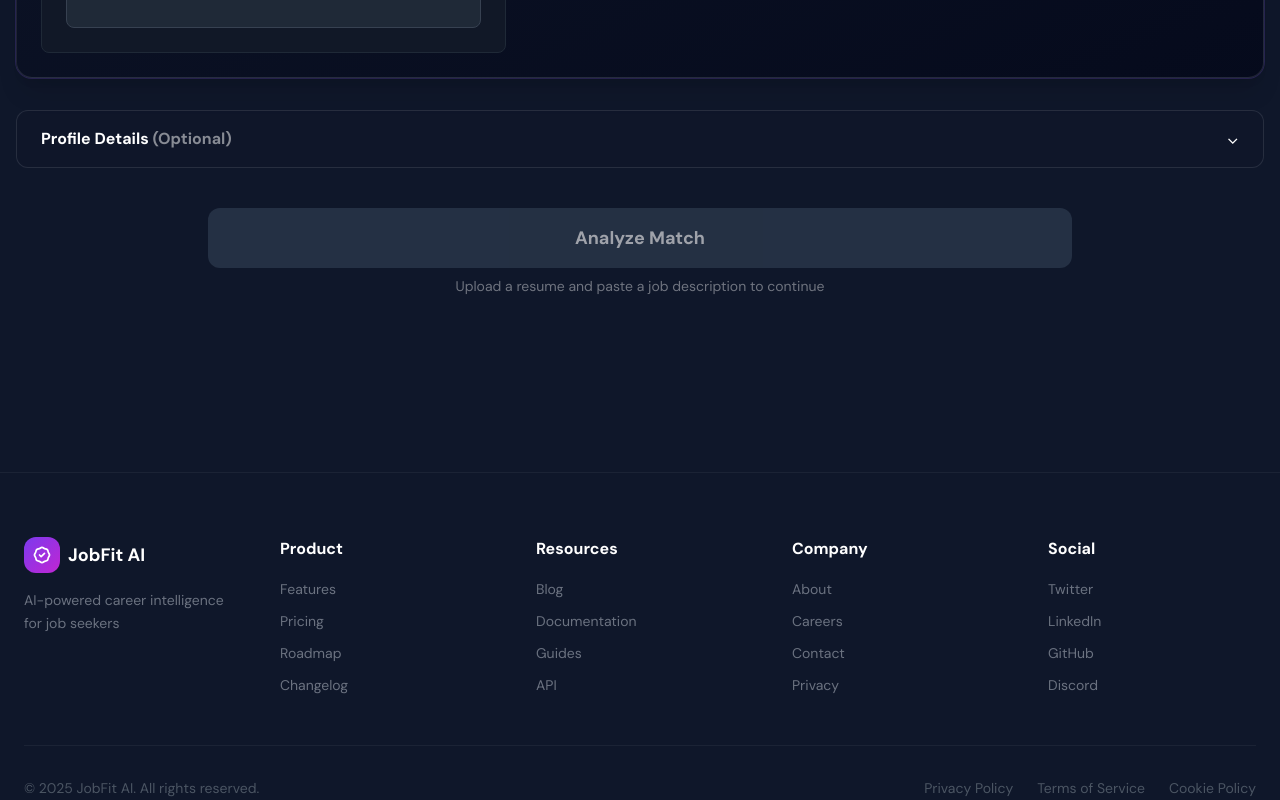
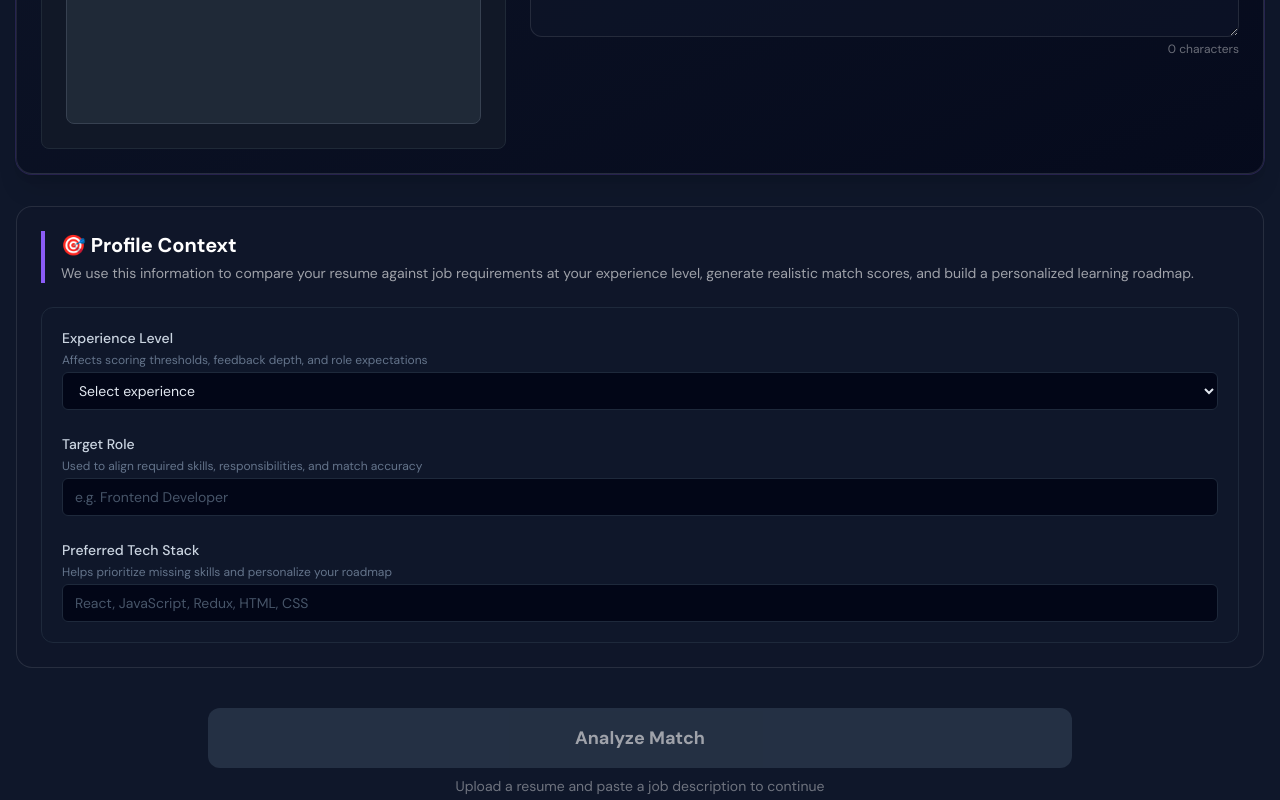
Before and after one commit to Kritika-Sharma7/JobFitAI, a React (Vite) app in the folder frontend/: page /analyze in a window 1280 px wide. Shown: the part 560-1360 px from the top of the page. Built offline with nearby package versions, Linux system fonts and the light colour scheme; no server answers.

Commit message:
minor UI changes in phase4

```diff
--- a/frontend/src/components/resume/ProfileSetup.jsx
+++ b/frontend/src/components/resume/ProfileSetup.jsx
@@ -16,23 +16,20 @@ export default function ProfileSetup({ onProfileChange }) {
     };
 
     setProfile(updatedProfile);
-
-    if (onProfileChange) {
-      onProfileChange(updatedProfile);
-    }
+    onProfileChange?.(updatedProfile);
   };
 
   return (
-    <div className="rounded-xl border border-slate-800 bg-slate-900 p-5 space-y-5">
-      <h2 className="text-lg font-semibold text-white">
-        Profile Details
-      </h2>
+    <div className="rounded-xl border border-slate-800 bg-slate-900 p-5 space-y-6">
 
       {/* Experience Level */}
       <div className="space-y-1">
-        <label className="text-sm text-slate-400">
+        <label className="text-sm font-medium text-slate-300">
           Experience Level
         </label>
+        <p className="text-xs text-slate-500">
+          Affects scoring thresholds, feedback depth, and role expectations
+        </p>
         <select
           name="experience"
           value={profile.experience}
@@ -51,9 +48,12 @@ export default function ProfileSetup({ onProfileChange }) {
 
       {/* Target Role */}
       <div className="space-y-1">
-        <label className="text-sm text-slate-400">
+        <label className="text-sm font-medium text-slate-300">
           Target Role
         </label>
+        <p className="text-xs text-slate-500">
+          Used to align required skills, responsibilities, and match accuracy
+        </p>
         <input
           type="text"
           name="role"
@@ -69,21 +69,25 @@ export default function ProfileSetup({ onProfileChange }) {
 
       {/* Tech Stack */}
       <div className="space-y-1">
-        <label className="text-sm text-slate-400">
+        <label className="text-sm font-medium text-slate-300">
           Preferred Tech Stack
         </label>
+        <p className="text-xs text-slate-500">
+          Helps prioritize missing skills and personalize your roadmap
+        </p>
         <input
           type="text"
           name="techStack"
           value={profile.techStack}
           onChange={handleChange}
-          placeholder="React, Node.js, MongoDB"
+          placeholder="React, JavaScript, Redux, HTML, CSS"
           className="w-full rounded-md bg-slate-950 border border-slate-800
                      px-3 py-2 text-sm text-slate-200
                      placeholder:text-slate-600
                      focus:outline-none focus:ring-1 focus:ring-indigo-500"
         />
       </div>
+
     </div>
   );
 }
--- a/frontend/src/pages/AnalyzeJD.jsx
+++ b/frontend/src/pages/AnalyzeJD.jsx
@@ -672,7 +672,8 @@ function AnalyzeJD() {
 
   /* -------------------- UI -------------------- */
   return (
-    <div className="relative min-h-screen pb-24">
+    <div className="relative min-h-screen pb-24 pt-24">
+
 
       {/* ---------- PRIMARY ACTION ZONE ---------- */}
       <section className="max-w-7xl mx-auto mt-10 px-4">
@@ -722,26 +723,26 @@ function AnalyzeJD() {
 
       {/* ---------- OPTIONAL PROFILE DETAILS ---------- */}
       <section className="max-w-7xl mx-auto mt-8 px-4">
-        <details className="group rounded-xl border border-white/10 bg-slate-900/60">
-          <summary
-            className="cursor-pointer list-none px-6 py-4
-                       flex items-center justify-between"
-          >
-            <span className="text-white font-semibold">
-              Profile Details <span className="text-white/50">(Optional)</span>
-            </span>
-            <span className="transition group-open:rotate-180">⌄</span>
-          </summary>
+        <div className="rounded-2xl border border-white/10 bg-slate-900/60 p-6">
 
-          <div className="px-6 pb-6 pt-2">
+          {/* Header */}
+          <div className="mb-6 border-l-4 border-violet-500 pl-4">
+            <h2 className="flex items-center gap-2 text-xl font-bold text-white">
+              🎯 Profile Context
+            </h2>
+            <p className="text-sm text-white/60 mt-1">
+              We use this information to compare your resume against job requirements
+              at your experience level, generate realistic match scores, and build a
+              personalized learning roadmap.
+            </p>
+          </div>
+
           <ProfileSetup
             onProfileChange={(data) => {
               setProfile(data);
             }}
           />
-
         </div>
-        </details>
       </section>
 
       {/* ---------- ANALYZE BUTTON ---------- */}
@@ -760,11 +761,19 @@ function AnalyzeJD() {
           {analyzing ? "Analyzing..." : "Analyze Match"}
         </button>
 
-        {!canAnalyze && (
-          <p className="text-center text-sm text-white/40 mt-2">
+        <p className="text-center text-sm mt-2">
+          {analyzing ? (
+            <span className="text-white/70 animate-pulse">
+              Analyzing...
+            </span>
+          ) : !canAnalyze ? (
+            <span className="text-white/40">
               Upload a resume and paste a job description to continue
+            </span>
+          ) : null}
         </p>
-        )}
+
+
       </section>
 
       {/* ---------- ERROR ---------- */}
```
Also changed, not shown: 2 other files (tests, documents, lock files or other folders). Lines whose indentation alone changed are shown as unchanged.
